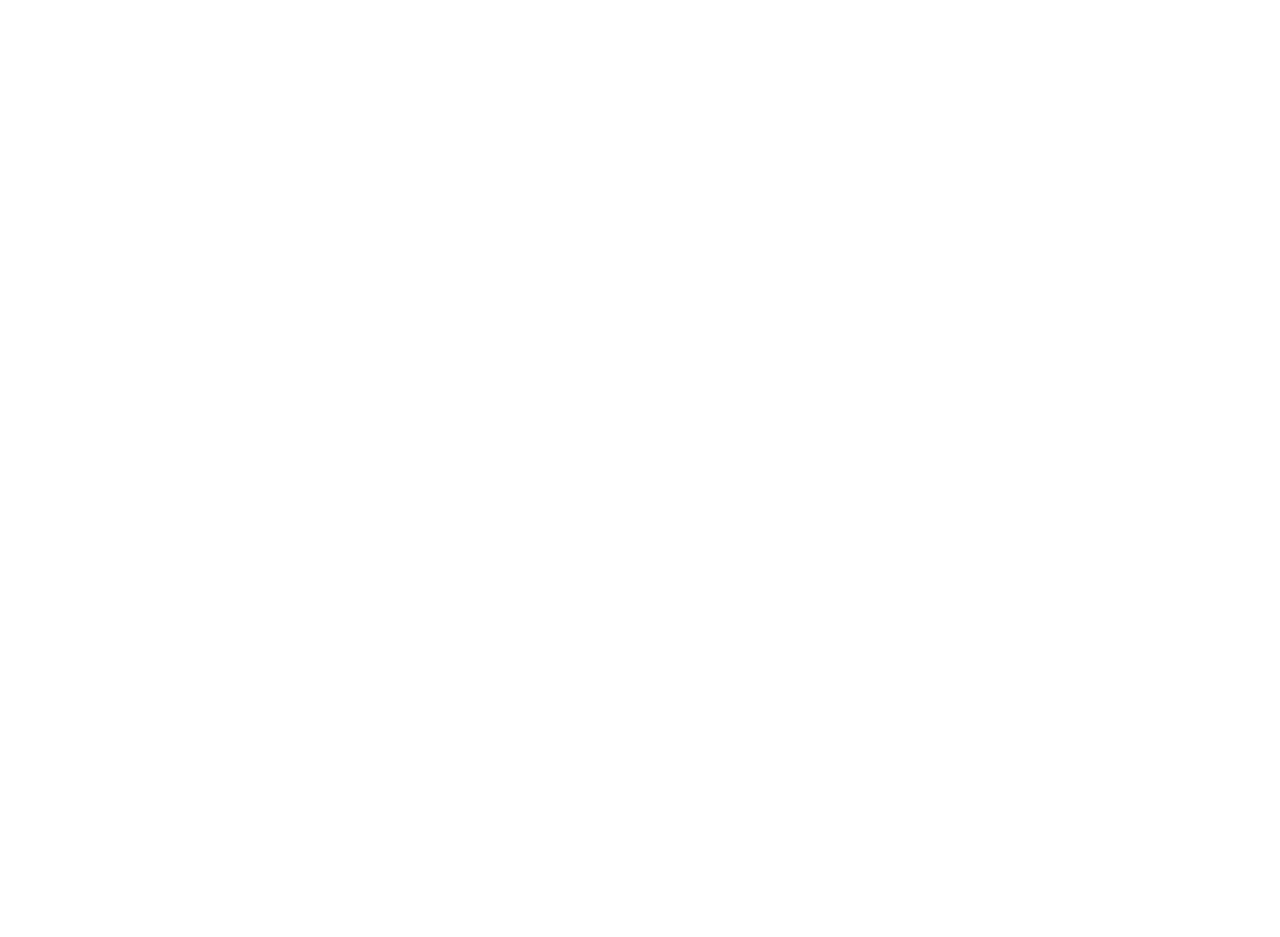
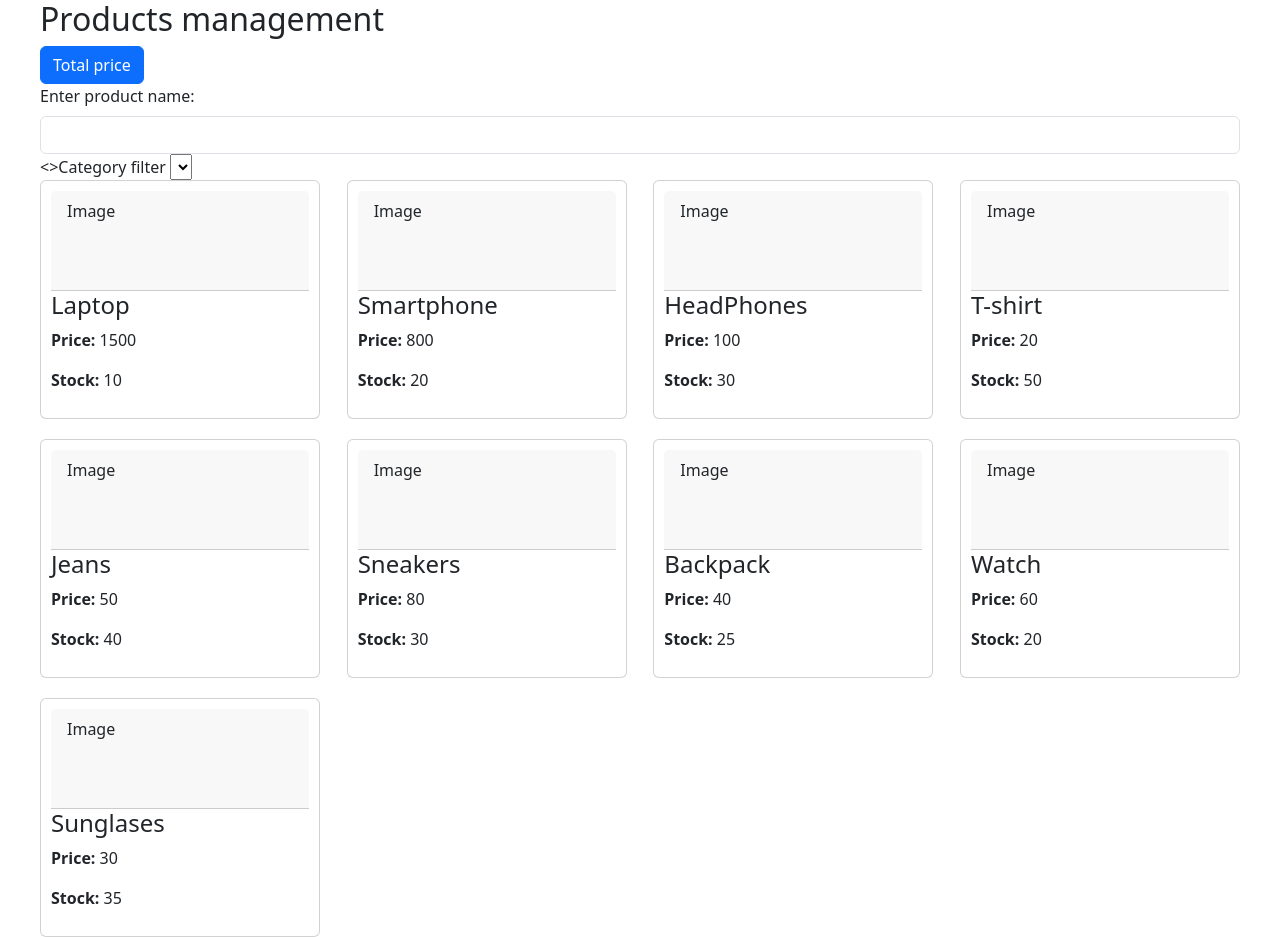
Before and after one commit to joseCardona12/workshop-0, a website with bundled scripts: page content_workshop/array_methods/index.html in a window 1280 px wide. Before the commit the page ends 800 px from the top, so only its background shows below. Built offline with nearby package versions, Linux system fonts and the light colour scheme; data requests are answered from the project's data file.

Commit message:
add changes

```diff
--- /dev/null
+++ b/content_workshop/array_methods/app/styles/app.styles.css
@@ -0,0 +1,22 @@
+section.section-products{
+    width: 100%;
+}
+
+section.section-products > div.products-content{
+    display: flex;
+    justify-content: space-between;
+    flex-wrap: wrap;
+    gap: 20px;
+
+}
+
+section.section-products > div.products-content > article.content-article{
+    width: calc((100% / 4) - 20px);
+    padding: 10px;
+}
+
+
+section.section-products > div.products-content > article.content-article > div.article-header{
+    height: 100px;
+    background-color: rebeccapurpled;
+}
--- a/content_workshop/array_methods/app/view/home/home.controller.js
+++ b/content_workshop/array_methods/app/view/home/home.controller.js
@@ -3,4 +3,42 @@ import { getProducts } from "./home.model.js"
 export const HomeController = async() =>{
     const productsGet = await getProducts();
     console.log(productsGet)
+    const $contentProducts = document.getElementById("products-content");
+    renderProducts($contentProducts,productsGet);
+
+
 }
+
+const renderProducts = ($contentProducts,products) =>{
+
+    $contentProducts.innerHTML=`
+
+        ${products.map(product=>
+            `
+                <article class="content-article card">
+                    <div class="article-header card-header">
+                        <p>Image</p>
+                    </div>
+                    <div class="article-body">
+                        <h4 class="body-name">${product.name}</h4>
+                        <div class="body-price">
+                            <p>
+                                <strong>Price: </strong>
+                                ${product.price}</p>
+                            <p>
+                                <strong>Stock: </strong>
+                            ${product.stock}
+                            </p>
+                        </div>
+                    </div>
+                    <div class="article-footer">
+
+                    </div>
+
+                </article>
+            `
+        ).join("")}
+
+    `
+
+}
--- a/content_workshop/array_methods/app/view/home/home.view.js
+++ b/content_workshop/array_methods/app/view/home/home.view.js
@@ -2,7 +2,31 @@ import { HomeController } from "./home.controller.js";
 
 export const HomeView = () =>{
     const view =
-    ``;
+    `
+    <section class="section-products">
+        <h2>Products management</h2>
+        <div class="products-totalPrice">
+            <button class=" totalPrice-button btn btn-primary">Total price</button>
+        </div>
+
+        <form class="products-form" id="formCategory">
+            <div class="form-name">
+                <label class="name-label form-label" for="name">Enter product name:</label>
+                <input class="name-input form-control" name="name">
+            </div>
+
+            <>Category filter</h2>
+            <select id="category-select">
+
+            </select>
+        </form>
+
+        <div class="products-content" id="products-content">
+
+        </div>
+    </section>
+
+    `;
     const controller = HomeController
 
     return{
--- a/content_workshop/array_methods/index.html
+++ b/content_workshop/array_methods/index.html
@@ -3,6 +3,8 @@
 <head>
     <meta charset="UTF-8">
     <meta name="viewport" content="width=device-width, initial-scale=1.0">
+    <link rel="stylesheet" href="../styles/global.css">
+    <link rel="stylesheet" href="./app/styles/app.styles.css">
     <title>Products</title>
 </head>
 <body>
```
Also changed, not shown: content_workshop/exercise-task/task.js (+7 -4 lines), content_workshop/array_methods/app/components/navbar/navbar.js (added).
